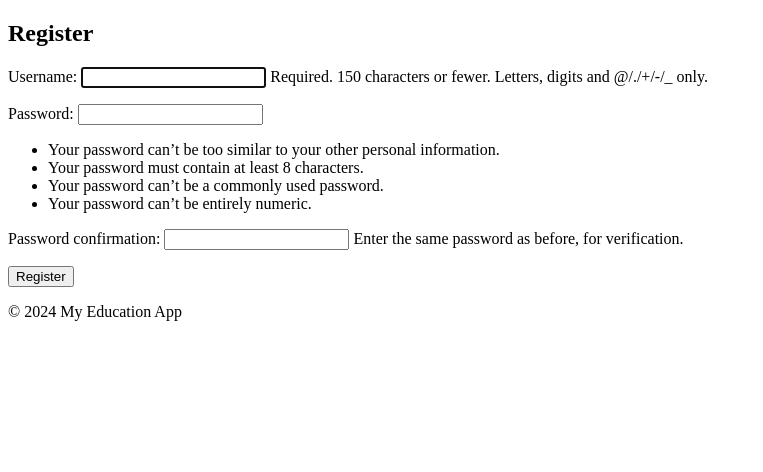
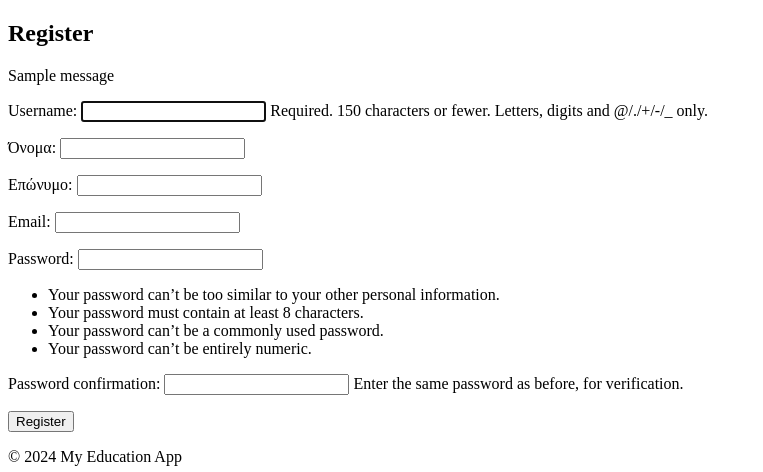
Before and after one commit to GeorgeMoucht/quizWebApp, a Django app: page /authenticate/register/ in a window 1280 px wide. Shown: the part 26-498 px from the top of the page, without its empty margins (0-763 px from the left). Run offline with Django 5.2, Linux system fonts and the light colour scheme; tables that the repository leaves empty hold one stand-in row (values such as "Sample post"); one stand-in notice (Sample message) is shown.

Commit message:
Add lastname, firstname, email to register form and validated all fields.

```diff
--- /dev/null
+++ b/authentication/forms.py
@@ -0,0 +1,32 @@
+from django import forms
+from django.contrib.auth.forms import UserCreationForm
+from django.contrib.auth.models import User
+import re
+
+
+class CustomUserCreationForm(UserCreationForm):
+    first_name = forms.CharField(max_length=30, required=True,label='Όνομα')
+    last_name = forms.CharField(max_length=30, required=True,label='Επώνυμο')
+    email = forms.EmailField(required=True)
+
+    class Meta:
+        model = User
+        fields = ('username', 'first_name', 'last_name', 'email', 'password1', 'password2')
+
+    def clean_first_name(self):
+        first_name = self.cleaned_data.get('first_name')
+        if not re.match(r'^[α-ωΑ-Ω]+$', first_name):
+            raise forms.ValidationError("Το όνομα μπορεί να περιέχει μόνο γράμματα.")
+        return first_name
+
+    def clean_last_name(self):
+        last_name = self.cleaned_data.get('last_name')
+        if not re.match(r'^[α-ωΑ-Ω]+$', last_name):
+            raise forms.ValidationError("Το επώνυμο μπορεί να περιέχει μόνο γράμματα.")
+        return last_name
+
+    def clean_email(self):
+        email = self.cleaned_data.get('email')
+        if User.objects.filter(email=email).exists():
+            raise forms.ValidationError("Αυτό το email υπάρχει ήδη.")
+        return email
--- a/authentication/templates/authentication/register.html
+++ b/authentication/templates/authentication/register.html
@@ -2,9 +2,17 @@
 
 {% block content %}
 <h2>Register</h2>
+
+{% if messages %}
+    {% for message in messages %}
+        <div class="alert alert-info">{{ message }}</div>
+    {% endfor %}
+{% endif %}
+
 <form method="POST">
     {% csrf_token %}
-    {{ form.as_p }}
+    {{ form.as_p }}  <!-- Αυτή η γραμμή θα εμφανίσει όλα τα πεδία της φόρμας -->
     <button type="submit">Register</button>
 </form>
+
 {% endblock %}
--- a/authentication/views.py
+++ b/authentication/views.py
@@ -4,6 +4,7 @@ from django.contrib.auth.forms import UserCreationForm
 from django.contrib.auth import authenticate, login, logout
 from django.contrib import messages
 from django.contrib.auth.models import Group
+from .forms import CustomUserCreationForm
 
 # Register view
 def register_view(request):
@@ -23,7 +24,7 @@ def register_view(request):
                       to the login page.
     """
     if request.method == 'POST':
-        form = UserCreationForm(request.POST)
+        form = CustomUserCreationForm(request.POST)
         if form.is_valid():
             user = form.save()
 
@@ -34,7 +35,7 @@ def register_view(request):
             )
             return redirect('login')
     else:
-        form = UserCreationForm()
+        form = CustomUserCreationForm()
     return render(
         request,
         'authentication/register.html',
```
